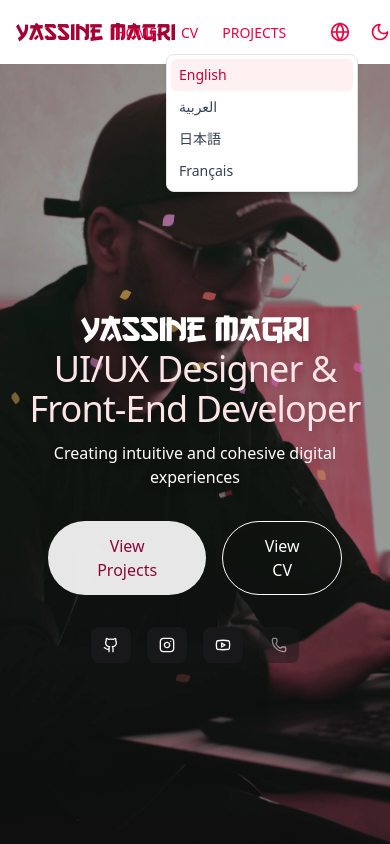
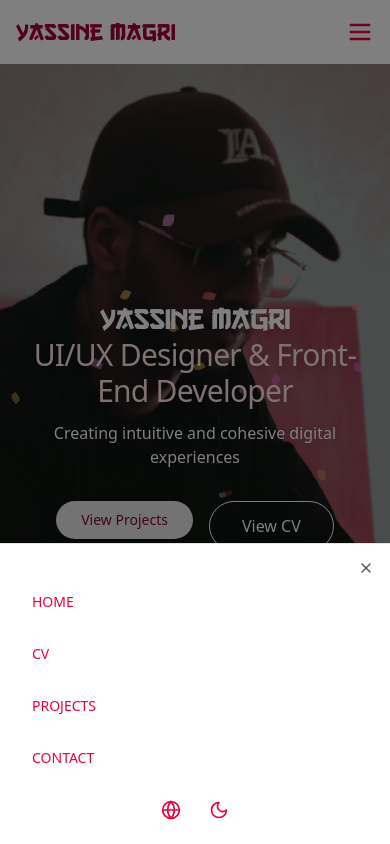
Before and after one commit to yassinemagri/portfolio, a React (Vite) app: page / in a window 390 px wide. Both pictures are taken after a click on the button 340 px from the left and 32 px from the top of the page. Shown: the top 844 px of the page. Built offline with nearby package versions, Linux system fonts and the light colour scheme.

Commit message:
edited responsive

```diff
--- a/src/components/Header.jsx
+++ b/src/components/Header.jsx
@@ -2,9 +2,9 @@ import { Link } from "react-router-dom"
 import { useTranslation } from "react-i18next"
 import { ThemeToggle } from "@/components/theme-toggle"
 import { LanguageSwitcher } from "@/components/language-switcher"
-import { useState } from "react"
-import Contact from "./Contact"
-// Alternative approach using CSS variables
+import { Sheet, SheetTrigger, SheetContent } from "@/components/ui/sheet"
+import { Menu } from "lucide-react"
+
 const hiMelodyFont = {
   className: "font-hi-melody",
   style: { fontFamily: "'Hi Melody', 'El Messiri'" },
@@ -12,12 +12,12 @@ const hiMelodyFont = {
 
 const Header = () => {
   const { t } = useTranslation()
+
   return (
     <header className="bg-white dark:bg-gray-900 shadow-sm transition-colors duration-300">
       <nav className="max-w-7xl mx-auto px-4 sm:px-6 lg:px-8">
         <div className="flex justify-between h-16">
-        <div className="flex">
-          <div className="flex-shrink-0 flex items-center">
+          <div className="flex items-center">
             <Link
               to="/"
               className={`text-2xl font-my-best text-rose-800 dark:text-rose-300 ${hiMelodyFont.className} transition-colors duration-300`}
@@ -25,13 +25,32 @@ const Header = () => {
               {t("nav.brand")}
             </Link>
           </div>
-        </div>
-        <div className="flex items-center">
+
+          {/* Desktop Links */}
+          <div className="hidden md:flex items-center">
             <NavLinks />
-          <div className="flex items-center space-x-1">
+            <div className="flex items-center space-x-1 ml-4">
               <LanguageSwitcher />
               <ThemeToggle />
             </div>
+          </div>
+
+          {/* Mobile Menu with Sheet */}
+          <div className="md:hidden flex items-center justify-center">
+            <Sheet>
+              <SheetTrigger>
+                <Menu size={28} className="text-rose-600 dark:text-rose-300" />
+              </SheetTrigger>
+              <SheetContent side="bottom" className="bg-white flex justify-center p-4 dark:bg-gray-900">
+                <div className="flex flex-col space-y-4 mt-6">
+                  <NavLinks />
+                  <div className="flex justify-center space-x-3">
+                    <LanguageSwitcher />
+                    <ThemeToggle />
+                  </div>
+                </div>
+              </SheetContent>
+            </Sheet>
           </div>
         </div>
       </nav>
@@ -43,35 +62,33 @@ export default Header
 
 function NavLinks() {
   const { t } = useTranslation()
-  const [contactDialogOpen,setContactDialogOpen] = useState(false)
 
   return (
-    <div className="z-40">
+    <>
       <Link
         to="/"
-        className="text-rose-600 uppercase hover:text-rose-800 dark:text-rose-300 dark:hover:text-rose-100 px-3 py-2 rounded-md text-sm font-medium transition-colors duration-300"
+        className="text-rose-600 uppercase hover:text-rose-800 dark:text-rose-300 dark:hover:text-rose-100 px-4 py-2 rounded-md text-sm font-medium transition-colors duration-300"
       >
         {t("nav.home")}
       </Link>
       <Link
         to="/cv"
-        className="text-rose-600 uppercase hover:text-rose-800 dark:text-rose-300 dark:hover:text-rose-100 px-3 py-2 rounded-md text-sm font-medium transition-colors duration-300"
+        className="text-rose-600 uppercase hover:text-rose-800 dark:text-rose-300 dark:hover:text-rose-100 px-4 py-2 rounded-md text-sm font-medium transition-colors duration-300"
       >
         {t("nav.cv")}
       </Link>
       <a
         href="/#projects"
-        className="text-rose-600 uppercase hover:text-rose-800 dark:text-rose-300 dark:hover:text-rose-100 px-3 py-2 rounded-md text-sm font-medium transition-colors duration-300"
+        className="text-rose-600 uppercase hover:text-rose-800 dark:text-rose-300 dark:hover:text-rose-100 px-4 py-2 rounded-md text-sm font-medium transition-colors duration-300"
       >
         {t("nav.projects")}
       </a>
-      <a
-        onClick={()=> setContactDialogOpen(true)}
-        className="text-rose-600 uppercase hover:text-rose-800 dark:text-rose-300 dark:hover:text-rose-100 px-3 py-2 rounded-md text-sm font-medium transition-colors duration-300"
+      <Link
+        to="/contact"
+        className="text-rose-600 uppercase hover:text-rose-800 dark:text-rose-300 dark:hover:text-rose-100 px-4 py-2 rounded-md text-sm font-medium transition-colors duration-300"
       >
-
-      {/* <Contact /> */}
-      </a>
-    </div>
+        {t("nav.contact")}
+      </Link>
+    </>
   )
 }
--- a/src/components/language-switcher.jsx
+++ b/src/components/language-switcher.jsx
@@ -36,7 +36,7 @@ export function LanguageSwitcher() {
           <Globe className="h-5 w-5 text-rose-600 dark:text-rose-300" />
         </button>
       </DropdownMenuTrigger>
-      <DropdownMenuContent align="end" className="w-48">
+      <DropdownMenuContent align="end" className="w-48 dark:bg-gray-900">
         {languages.map((lang) => (
           <DropdownMenuItem
             key={lang.code}
--- a/src/layout/Layout.jsx
+++ b/src/layout/Layout.jsx
@@ -27,9 +27,9 @@ export default function Layout() {
             <Outlet />
           </main>
         </ContextMenuTrigger>
-        <ContextMenuContent className="w-64">
+        <ContextMenuContent className="w-64 dark:bg-gray-900">
           <ContextMenuItem
-            className="cursor-pointer"
+            className="cursor-pointer hover:bg-gray-800"
             inset
             onClick={() => history.back()}
           >
@@ -39,7 +39,7 @@ export default function Layout() {
             </ContextMenuShortcut>
           </ContextMenuItem>
           <ContextMenuItem
-            className="cursor-pointer"
+            className="cursor-pointer hover:bg-gray-800"
             inset
             onClick={() => history.forward()}
           >
@@ -49,7 +49,7 @@ export default function Layout() {
             </ContextMenuShortcut>
           </ContextMenuItem>
           <ContextMenuItem
-            className="cursor-pointer"
+            className="cursor-pointer hover:bg-gray-800"
             inset
             onClick={() => window.location.reload()}
           >
@@ -59,7 +59,7 @@ export default function Layout() {
             </ContextMenuShortcut>
           </ContextMenuItem>
           <ContextMenuItem
-            className="cursor-pointer"
+            className="cursor-pointer hover:bg-gray-800"
             disabled
             inset
             onClick={() => window.location.reload()}
--- a/src/pages/Home.jsx
+++ b/src/pages/Home.jsx
@@ -47,7 +47,7 @@ export default function Home() {
           variants={fadeIn}
         >
           <h1
-            className={`text-4xl font-hi-melody tracking-tight text-white sm:text-5xl md:text-6xl drop-shadow-lg`}
+            className={`text-3xl font-hi-melody tracking-tight text-white sm:text-5xl md:text-6xl drop-shadow-lg`}
           >
             <span className="block font-my-best">{t("home.brand")}</span>
             <span className="block text-rose-100">{t("home.title")}</span>
@@ -59,7 +59,7 @@ export default function Home() {
             <motion.div whileHover={{ scale: 1.05 }} whileTap={{ scale: 0.95 }}>
               <a
                 href="#projects"
-                className="inline-flex items-center justify-center px-8 py-3 border border-transparent text-base font-medium rounded-full text-rose-900 dark:text-rose-100 bg-white/90 dark:bg-gray-900/90 hover:bg-white dark:hover:bg-gray-900 transition-colors duration-300 backdrop-blur-sm"
+                className="inline-flex items-center justify-center px-6 py-2 text-sm sm:px-8 sm:py-3 sm:text-base border border-transparent font-medium rounded-full text-rose-900 dark:text-rose-100 bg-white/90 dark:bg-gray-900/90 hover:bg-white dark:hover:bg-gray-900 transition-colors duration-300 backdrop-blur-sm"
               >
                 {t("home.viewProjects")}
               </a>
@@ -73,7 +73,7 @@ export default function Home() {
               </Link>
             </motion.div>
           </div>
-          <div className="space-x-4 ">
+          <div className="grid grid-cols-2 sm:flex gap-4 justify-center">
             <Button
               className="cursor-pointer hover:bg-black hover:text-white  transition-all duration-300 ease-in-out"
               data-ig-origin-url="https://yassinemagri.vercel.app/"
@@ -143,7 +143,7 @@ export default function Home() {
           >
             {t("home.myApproach")}
           </h2>
-          <div className="mt-6 grid grid-cols-1 gap-8 sm:grid-cols-2 lg:grid-cols-3">
+          <div className="mt-6 grid grid-cols-1 gap-x-6 gap-y-8 sm:grid-cols-2 lg:grid-cols-3">
             {[
               { key: "userCentered", icon: "M5 13l4 4L19 7" },
               {
```
Lines whose indentation alone changed are shown as unchanged.
